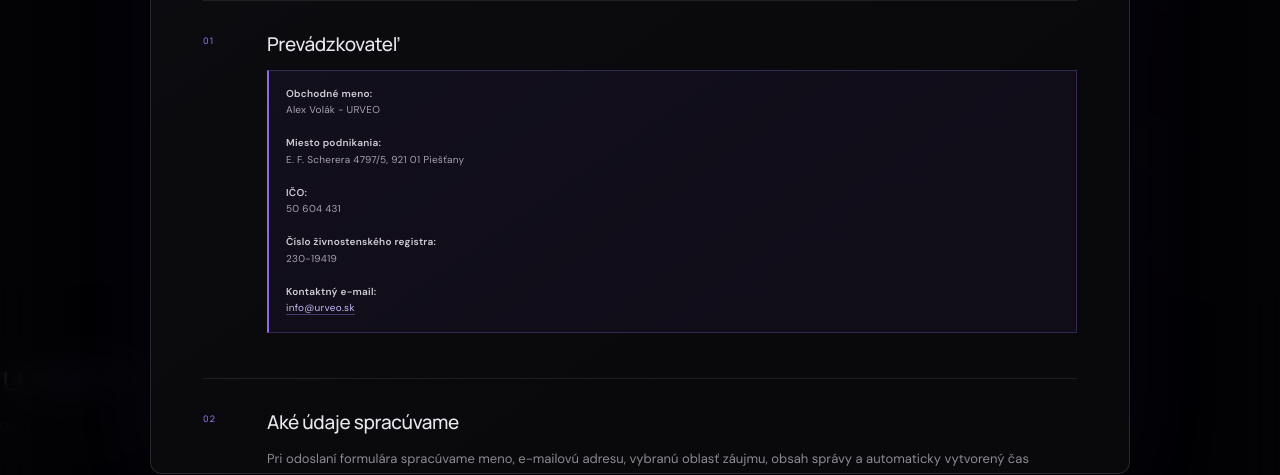
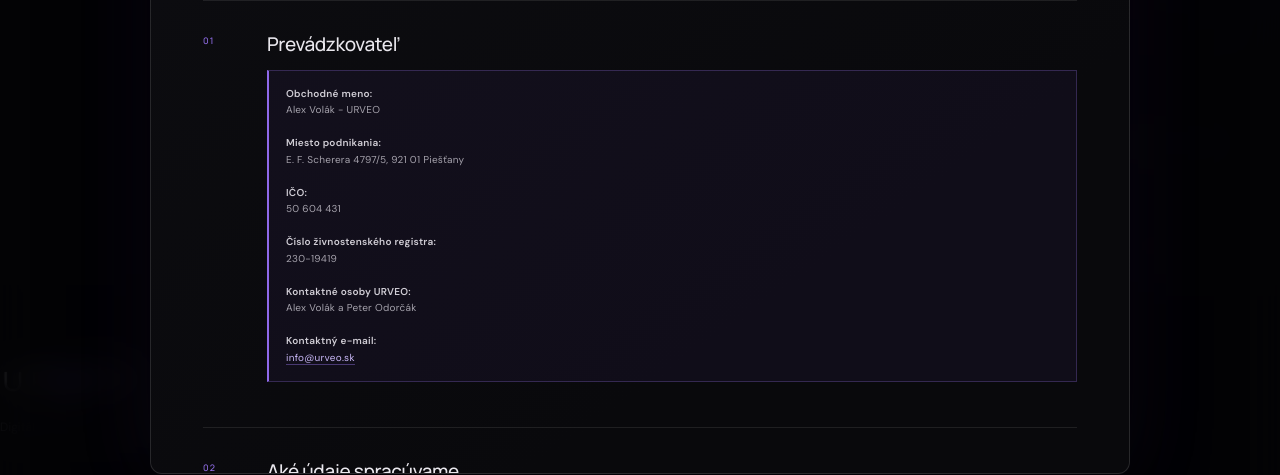
Before and after one commit to peterodorcakjunior-sketch/urveo-web, a React (Vite) app: page / in a window 1280 px wide. Both pictures are taken after a click on the button "Ochrane osobných údajov". Shown: the part 4580-5055 px from the top of the page. Built offline with nearby package versions, Linux system fonts and the light colour scheme; no server answers.

Commit message:
Add URVEO contact persons to privacy notice

```diff
--- a/src/App.jsx
+++ b/src/App.jsx
@@ -413,7 +413,7 @@
         <div className="privacy-content">
           <p className="privacy-intro">Tieto informácie vysvetľujú spracúvanie osobných údajov pri kontaktných dopytoch a zabezpečení webovej stránky URVEO vrátane používania cookies a úložísk prehliadača.<br/>Posledná aktualizácia: <time dateTime="2026-09-14">14. septembra 2026</time>.</p>
           <article><span>01</span><div><h3>Prevádzkovateľ</h3>
-            <div className="privacy-placeholder"><strong>Obchodné meno:</strong><br/>Alex Volák - URVEO<br/><br/><strong>Miesto podnikania:</strong><br/>E. F. Scherera 4797/5, 921 01 Piešťany<br/><br/><strong>IČO:</strong><br/>50 604 431<br/><br/><strong>Číslo živnostenského registra:</strong><br/>230-19419<br/><br/><strong>Kontaktný e-mail:</strong><br/><a href="mailto:info@urveo.sk">info@urveo.sk</a></div></div></article>
+            <div className="privacy-placeholder"><strong>Obchodné meno:</strong><br/>Alex Volák - URVEO<br/><br/><strong>Miesto podnikania:</strong><br/>E. F. Scherera 4797/5, 921 01 Piešťany<br/><br/><strong>IČO:</strong><br/>50 604 431<br/><br/><strong>Číslo živnostenského registra:</strong><br/>230-19419<br/><br/><strong>Kontaktné osoby URVEO:</strong><br/>Alex Volák a Peter Odorčák<br/><br/><strong>Kontaktný e-mail:</strong><br/><a href="mailto:info@urveo.sk">info@urveo.sk</a></div></div></article>
           <article><span>02</span><div><h3>Aké údaje spracúvame</h3><p>Pri odoslaní formulára spracúvame meno, e-mailovú adresu, vybranú oblasť záujmu, obsah správy a automaticky vytvorený čas odoslania. Pri ďalšej komunikácii spracúvame aj údaje, ktoré nám v nej poskytnete. Na ochranu webu a kontaktného formulára pred zneužitím sa spracúvajú aj nevyhnutné technické a bezpečnostné údaje vrátane IP adresy.</p></div></article>
           <article><span>03</span><div><h3>Účel spracúvania</h3><p>Údaje spracúvame na zodpovedanie kontaktného dopytu, komunikáciu o možnej spolupráci a prípravu odpovede alebo návrhu, o ktorý používateľ požiadal.</p></div></article>
           <article><span>04</span><div><h3>Zabezpečenie webu a formulára</h3><p>Na prevádzku a ochranu webu využívame Cloudflare. Služba Cloudflare Turnstile pomáha chrániť kontaktný formulár pred automatizovaným zneužitím a načítava sa už pri jeho zobrazení.</p><p>Cloudflare môže na tieto účely spracúvať technické a bezpečnostné údaje vrátane IP adresy a prevádzkových záznamov. IP adresu nepridávame do e-mailu s dopytom.</p></div></article>
```
